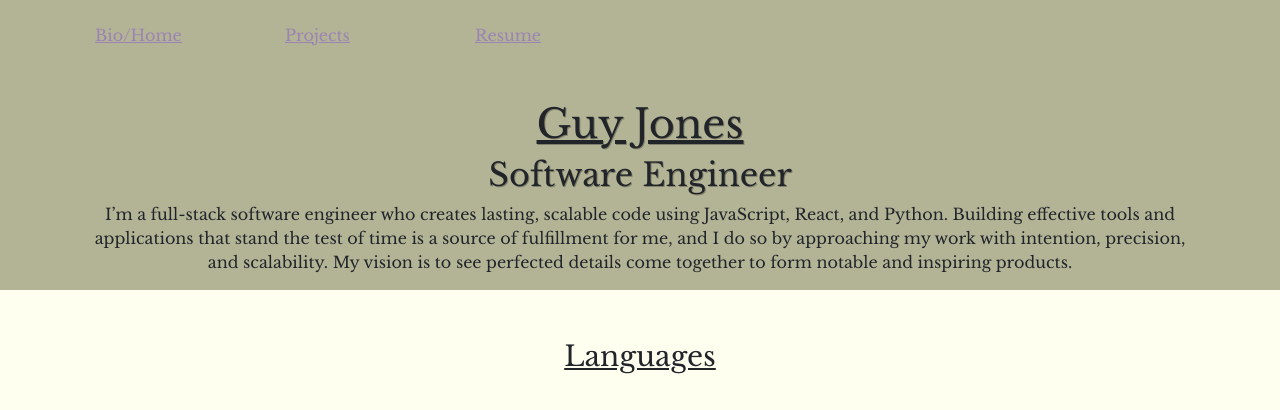
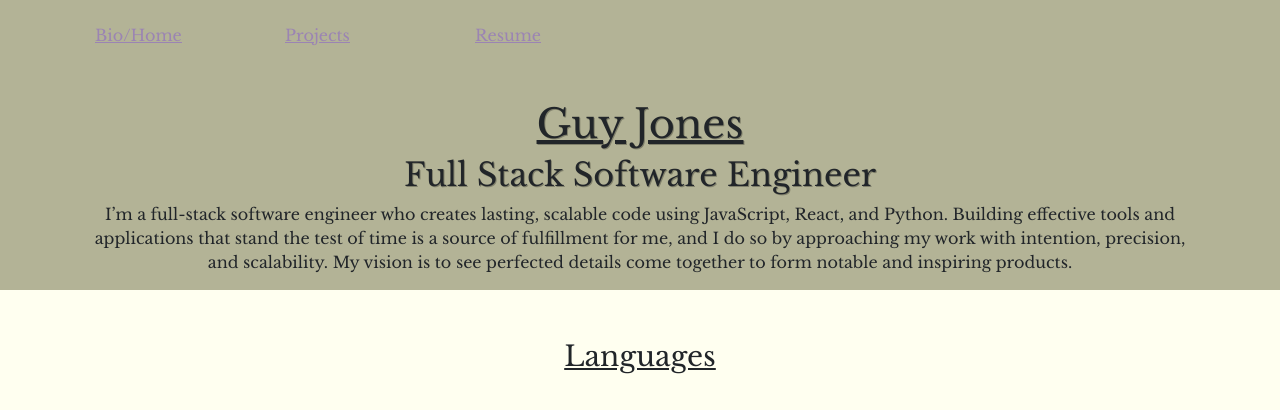
Before and after one commit to GJones81/GJones81.2, a plain HTML site: page index.html in a window 1280 px wide. Shown: the top 410 px of the page. Drawn offline with nearby package versions, Linux system fonts and the light colour scheme.

Commit message:
Updated index.html

```diff
--- a/index.html
+++ b/index.html
@@ -70,7 +70,7 @@
         </div>
         <div class="row">
             <div class="col">
-                <h2 id="title">Software Engineer</h2>
+                <h2 id="title">Full Stack Software Engineer</h2>
             </div>
         </div>
         <div class="container">
```
